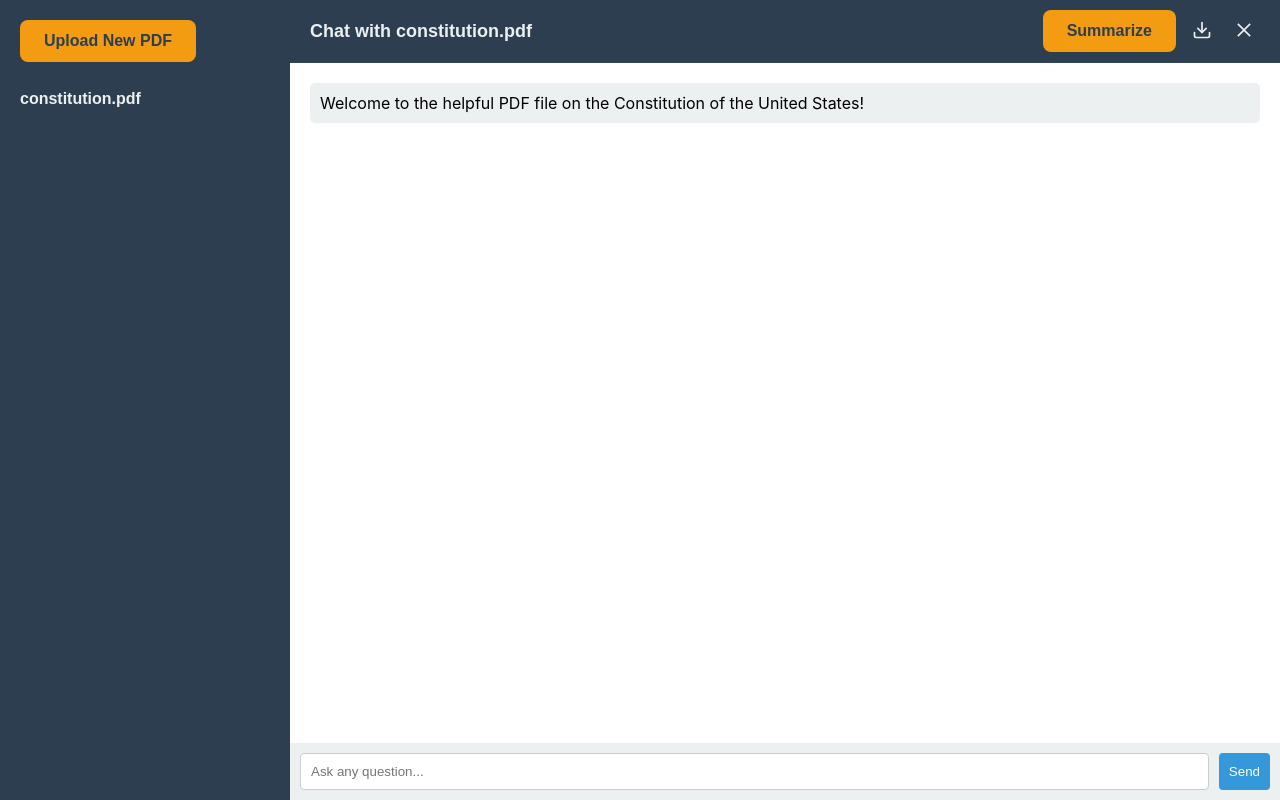
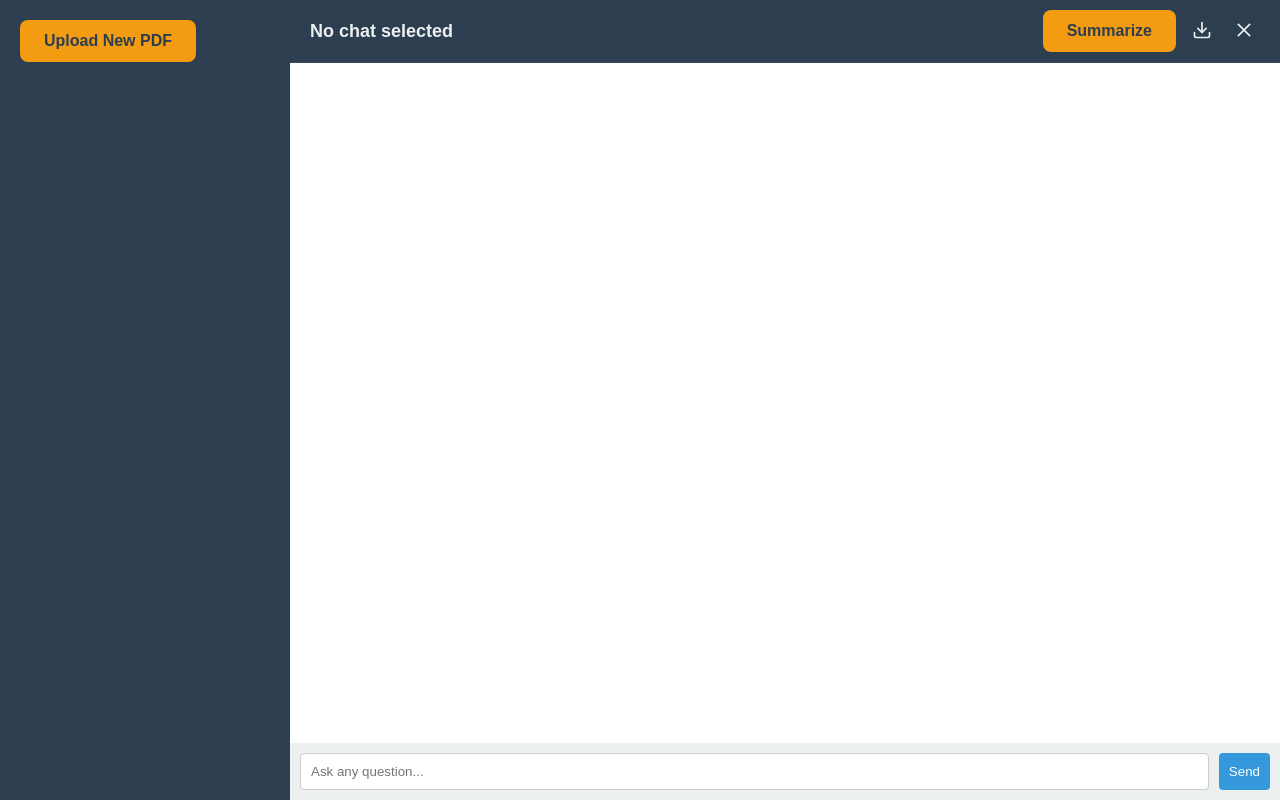
Before and after one commit to iam-shan/AI-doc-summarizer, a React (Create React App) app in the folder ai-chat/: page /chat in a window 1280 px wide. Built offline with nearby package versions, Linux system fonts and the light colour scheme.

Commit message:
Remove placeholder

```diff
--- a/ai-chat/src/components/ChatHeader.js
+++ b/ai-chat/src/components/ChatHeader.js
@@ -6,7 +6,7 @@ import '../css/ChatHeader.css';
 const ChatHeader = ({ title, onSummarize, onDownload, onClearChat }) => {
   return (
     <div className="chat-header">
-      <h2>Chat with {title}</h2>
+      <h2>{title ? `Chat with ${title}` : 'No chat selected'}</h2>
         <div className="chat-header-actions">
             <button className="summarize-btn" onClick={onSummarize} title="Summarize Chat">
                 Summarize
--- a/ai-chat/src/pages/ChatApp.js
+++ b/ai-chat/src/pages/ChatApp.js
@@ -6,13 +6,7 @@ import UserInput from '../components/UserInput';
 import '../css/ChatApp.css';
 
 const ChatApp = () => {
-  const [chats, setChats] = useState([
-    {
-      id: 1,
-      title: 'constitution.pdf',
-      messages: ['Welcome to the helpful PDF file on the Constitution of the United States!'],
-    },
-  ]);
+  const [chats, setChats] = useState([]);
   const [currentChatId, setCurrentChatId] = useState(1);
 
   const currentChat = chats.find((chat) => chat.id === currentChatId);
@@ -93,7 +87,7 @@ const ChatApp = () => {
       />
       <div className="chat-container">
         <ChatHeader
-          title={currentChat?.title || 'No Chat Selected'}
+          title={currentChat?.title || ''}
           onSummarize={handleSummarize}
           onDownload={handleDownloadChat}
           onClearChat={handleClearChat}
```
